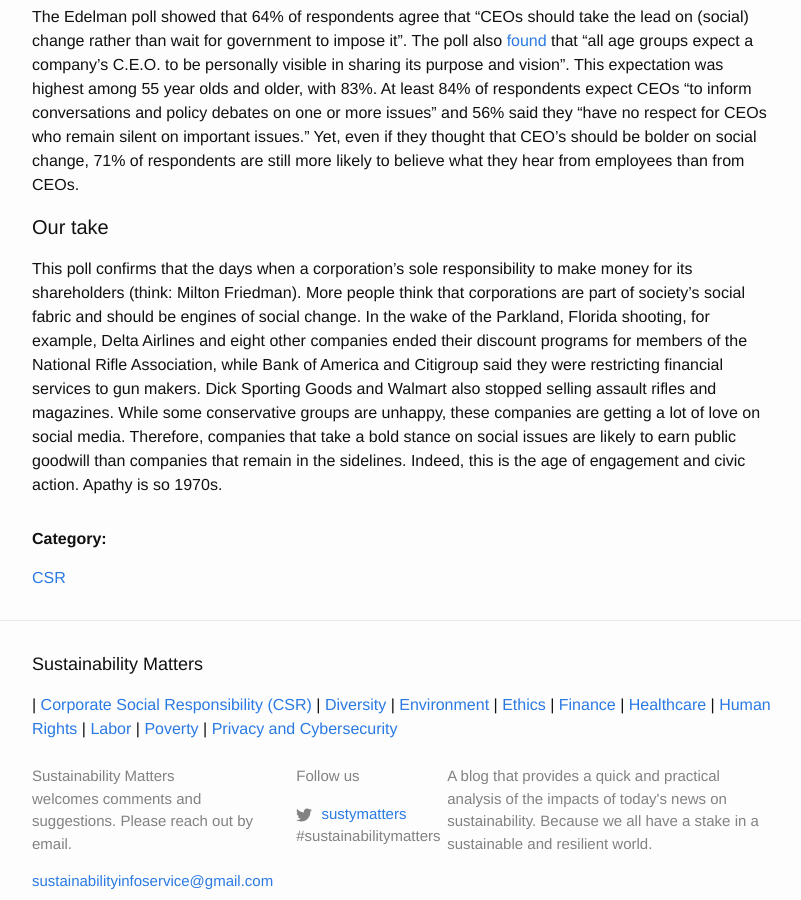
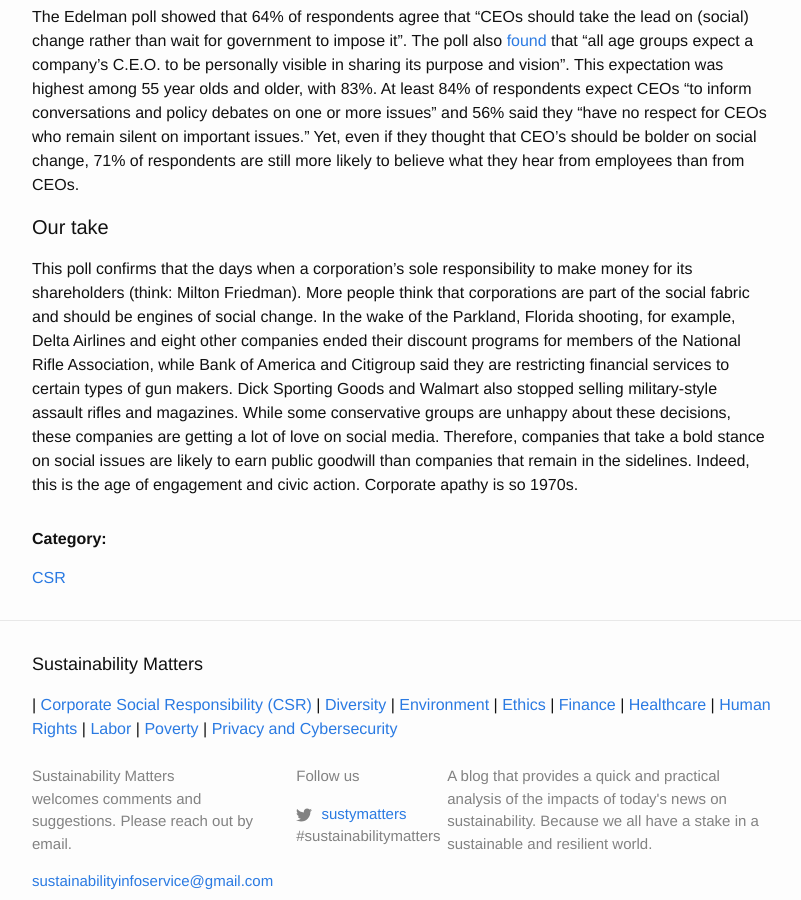
Before and after one commit to Sparkleleuk/Sustainability_Matters, a Jekyll site: the page built from _posts/2018-05-01-edelman-trust.markdown, in a window 1280 px wide and 900 px high, scrolled down 530 px. Shown: the whole window, without its empty margins (238-1039 px from the left). Built offline with Jekyll 4.4.1, drawn with Linux system fonts in a browser that asks for light colours.

Commit message:
fix post

```diff
--- a/_posts/2018-05-01-edelman-trust.markdown
+++ b/_posts/2018-05-01-edelman-trust.markdown
@@ -15,4 +15,4 @@ The Edelman poll showed that 64% of respondents agree that "CEOs should take the
 
 #### Our take
 
-This poll confirms that the days when a corporation's sole responsibility to make money for its shareholders (think: Milton Friedman). More people think that corporations are part of society's social fabric and should be engines of social change. In the wake of the Parkland, Florida shooting, for example, Delta Airlines and eight other companies ended their discount programs for members of the National Rifle Association, while Bank of America and Citigroup said they were restricting financial services to gun makers. Dick Sporting Goods and Walmart also stopped selling assault rifles and magazines. While some conservative groups are unhappy, these companies are getting a lot of love on social media. Therefore, companies that take a bold stance on social issues are likely to earn public goodwill than companies that remain in the sidelines. Indeed, this is the age of engagement and civic action. Apathy is so 1970s.
+This poll confirms that the days when a corporation's sole responsibility to make money for its shareholders (think: Milton Friedman). More people think that corporations are part of the social fabric and should be engines of social change. In the wake of the Parkland, Florida shooting, for example, Delta Airlines and eight other companies ended their discount programs for members of the National Rifle Association, while Bank of America and Citigroup said they are restricting financial services to certain types of gun makers. Dick Sporting Goods and Walmart also stopped selling military-style assault rifles and magazines. While some conservative groups are unhappy about these decisions, these companies are getting a lot of love on social media. Therefore, companies that take a bold stance on social issues are likely to earn public goodwill than companies that remain in the sidelines. Indeed, this is the age of engagement and civic action. Corporate apathy is so 1970s.
```
